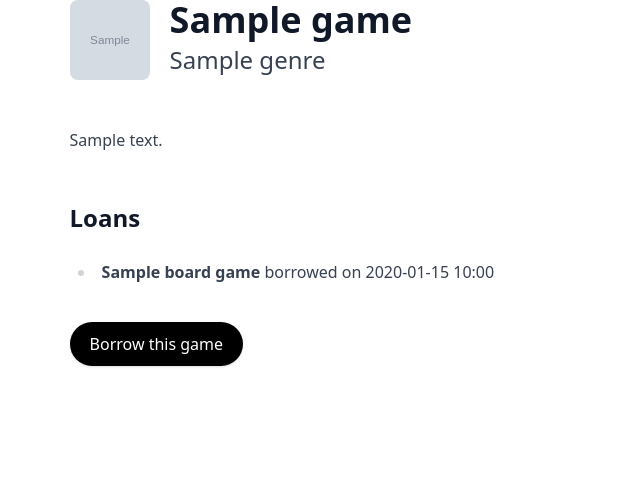
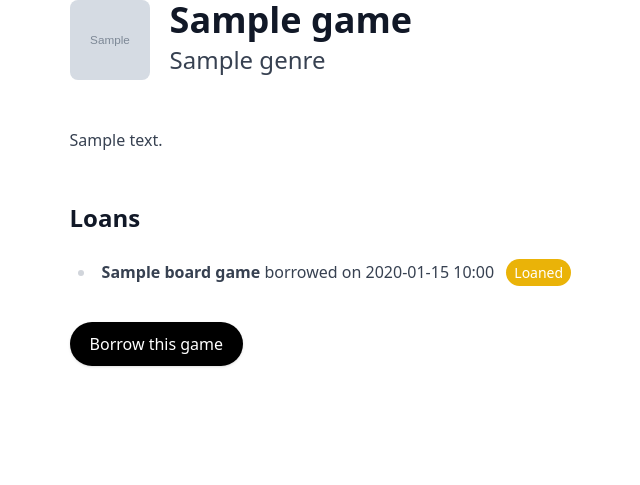
Before and after one commit to ApplicationProgramingTeamwork/gameshare, a Django app: template games/templates/games/game_detail.html in a window 1280 px wide. Shown: the top 485 px of the page, without its empty margins (273-913 px from the left). Run offline with Django 5.2, Linux system fonts and the light colour scheme; the template is opened without the code that fills it: most values are stand-ins (such as "Sample title", 1, 10 or a date in 2020); grey boxes marked "Sample" are stand-in pictures; some libraries are stand-ins or nearby versions.

Commit message:
Update loan status display in game details and games pages

```diff
--- a/games/templates/games/game_detail.html
+++ b/games/templates/games/game_detail.html
@@ -19,7 +19,9 @@
         <b>{{ loan.board_game.name }}</b> borrowed on {{ loan.loaned_at|date:'Y-m-d H:i' }}
 
         {% if loan.returned %}
-          <span class="bg-green-600 text-white rounded-full px-2 ml-2">Returned</span>
+          <span class="bg-green-500 text-white rounded-full px-2 py-1 ml-2 text-sm">Returned</span>
+        {% else %}
+          <span class="bg-yellow-500 text-white rounded-full px-2 py-1 ml-2 text-sm">Loaned</span>
         {% endif %}
       </li>
     {% empty %}
--- a/games/templates/games/games.html
+++ b/games/templates/games/games.html
@@ -20,7 +20,7 @@
               </svg>
               {{ game.owner.username|default:'Anonymous' }}
               {% if game.is_available == False %}
-                <span class="bg-yellow-500 text-white rounded-full px-2 ml-2">Unavailable</span>
+                <span class="bg-yellow-500 text-white rounded-full px-2 ml-2">Loaned</span>
               {% endif %}
             </div>
           </div>
```
